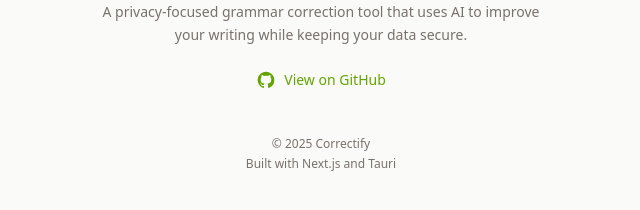
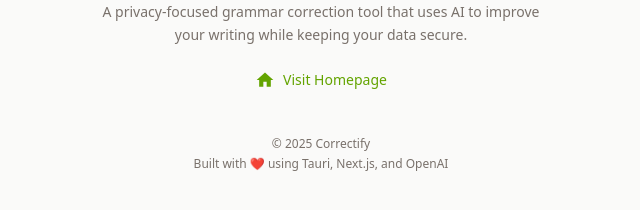
Before and after one commit to tarikkavaz/Correctify, a Next.js app: page /about in a window 1280 px wide. Shown: the part 450-660 px from the top of the page, without its empty margins (319-959 px from the left). Built offline with nearby package versions, Linux system fonts and the light colour scheme.

Commit message:
refactor: Update links and localization for homepage access
- Changed GitHub link to the new homepage URL in AboutPage component
- Updated localization keys from "viewOnGitHub" to "visitHomepage" across multiple languages
- Enhanced builtWith descriptions to include OpenAI and a heart emoji

```diff
--- a/app/about/page.tsx
+++ b/app/about/page.tsx
@@ -18,11 +18,11 @@
     setMounted(true);
   }, []);
 
-  const handleOpenGitHub = async () => {
+  const handleOpenHomepage = async () => {
     try {
-      await open('https://github.com/tarikkavaz/Correctify');
+      await open('https://tarikkavaz.github.io/Correctify/');
     } catch (error) {
-      console.error('Failed to open GitHub URL:', error);
+      console.error('Failed to open homepage URL:', error);
     }
   };
 
@@ -65,16 +65,16 @@
           </p>
         </div>
 
-        {/* GitHub Link */}
+        {/* Homepage Link */}
         <div>
           <button
-            onClick={handleOpenGitHub}
+            onClick={handleOpenHomepage}
             className="inline-flex items-center gap-2 text-sm text-primary hover:underline cursor-pointer"
           >
             <svg className="w-5 h-5" fill="currentColor" viewBox="0 0 24 24">
-              <path fillRule="evenodd" d="M12 2C6.477 2 2 6.484 2 12.017c0 4.425 2.865 8.18 6.839 9.504.5.092.682-.217.682-.483 0-.237-.008-.868-.013-1.703-2.782.605-3.369-1.343-3.369-1.343-.454-1.158-1.11-1.466-1.11-1.466-.908-.62.069-.608.069-.608 1.003.07 1.531 1.032 1.531 1.032.892 1.53 2.341 1.088 2.91.832.092-.647.35-1.088.636-1.338-2.22-.253-4.555-1.113-4.555-4.951 0-1.093.39-1.988 1.029-2.688-.103-.253-.446-1.272.098-2.65 0 0 .84-.27 2.75 1.026A9.564 9.564 0 0112 6.844c.85.004 1.705.115 2.504.337 1.909-1.296 2.747-1.027 2.747-1.027.546 1.379.202 2.398.1 2.651.64.7 1.028 1.595 1.028 2.688 0 3.848-2.339 4.695-4.566 4.943.359.309.678.92.678 1.855 0 1.338-.012 2.419-.012 2.747 0 .268.18.58.688.482A10.019 10.019 0 0022 12.017C22 6.484 17.522 2 12 2z" clipRule="evenodd" />
+              <path d="M10 20v-6h4v6h5v-8h3L12 3 2 12h3v8z"/>
             </svg>
-            {messages.about.viewOnGitHub}
+            {messages.about.visitHomepage}
           </button>
         </div>
 
--- a/lib/locales/de.json
+++ b/lib/locales/de.json
@@ -101,8 +101,8 @@
     "subtitle": "KI-gestützte Grammatikkorrektur",
     "version": "Version",
     "description": "Ein datenschutzorientiertes Grammatikkorrektur-Tool, das KI verwendet, um Ihr Schreiben zu verbessern und gleichzeitig Ihre Daten zu schützen.",
-    "viewOnGitHub": "Auf GitHub ansehen",
+    "visitHomepage": "Startseite besuchen",
     "copyright": "© 2025 Correctify",
-    "builtWith": "Erstellt mit Next.js und Tauri"
+    "builtWith": "Erstellt mit ❤️ mit Tauri, Next.js und OpenAI"
   }
 }
--- a/lib/locales/en.json
+++ b/lib/locales/en.json
@@ -101,8 +101,8 @@
     "subtitle": "AI-powered grammar correction",
     "version": "Version",
     "description": "A privacy-focused grammar correction tool that uses AI to improve your writing while keeping your data secure.",
-    "viewOnGitHub": "View on GitHub",
+    "visitHomepage": "Visit Homepage",
     "copyright": "© 2025 Correctify",
-    "builtWith": "Built with Next.js and Tauri"
+    "builtWith": "Built with ❤️ using Tauri, Next.js, and OpenAI"
   }
 }
--- a/lib/locales/fr.json
+++ b/lib/locales/fr.json
@@ -101,8 +101,8 @@
     "subtitle": "Correction grammaticale alimentée par l'IA",
     "version": "Version",
     "description": "Un outil de correction grammaticale axé sur la confidentialité qui utilise l'IA pour améliorer votre écriture tout en protégeant vos données.",
-    "viewOnGitHub": "Voir sur GitHub",
+    "visitHomepage": "Visiter la page d'accueil",
     "copyright": "© 2025 Correctify",
-    "builtWith": "Créé avec Next.js et Tauri"
+    "builtWith": "Créé avec ❤️ en utilisant Tauri, Next.js et OpenAI"
   }
 }
--- a/lib/locales/tr.json
+++ b/lib/locales/tr.json
@@ -101,8 +101,8 @@
     "subtitle": "AI destekli dilbilgisi düzeltmesi",
     "version": "Sürüm",
     "description": "Yazınızı geliştirmek için AI kullanan ve verilerinizi güvende tutan gizlilik odaklı bir dilbilgisi düzeltme aracı.",
-    "viewOnGitHub": "GitHub'da görüntüle",
+    "visitHomepage": "Ana Sayfayı Ziyaret Et",
     "copyright": "© 2025 Correctify",
-    "builtWith": "Next.js ve Tauri ile oluşturuldu"
+    "builtWith": "Tauri, Next.js ve OpenAI ile ❤️ ile oluşturuldu"
   }
 }
```
